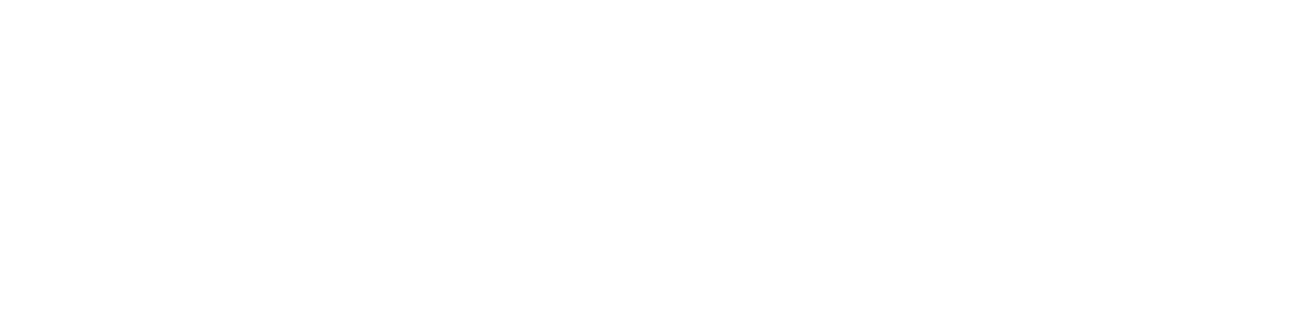
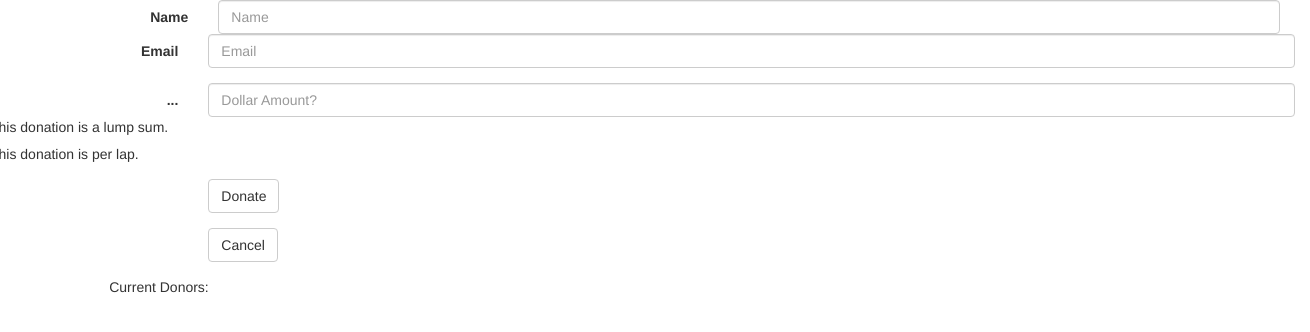
Before and after one commit to Megraohoh/iifeBS, a plain HTML site: page index.html in a window 1280 px wide. Shown: the whole page, 1310 px wide, since content can reach past the window. Drawn offline with nearby package versions, Linux system fonts and the light colour scheme.

Commit message:
laying down form, table, style

```diff
--- a/index.html
+++ b/index.html
@@ -1,22 +1,72 @@
 <!DOCTYPE html>
 <html>
 	<head>
-		<title>iife BOOTSSTRAP</title>
+		<title>Walk-A-Thon!!!</title>
 		<link rel="stylesheet" href="https://maxcdn.bootstrapcdn.com/bootstrap/3.3.7/css/bootstrap.min.css" integrity="sha384-BVYiiSIFeK1dGmJRAkycuHAHRg32OmUcww7on3RYdg4Va+PmSTsz/K68vbdEjh4u" crossorigin="anonymous">
 	<link rel="stylesheet" type="text/css" href="style.css">
 	</head>
 	<body>
 
-<!-- a form for user information submission -->
 
-<!-- the ability to select whether the donation will be a single amount or per lap -->
+		<form class="form-horizontal">
 
-<!-- a table to display each donor's submission information -->
+			 <div class="form-group">
+		    <label for="inputEmail3" class="col-sm-2 control-label">Name</label>
+		    <div class="col-sm-10">
+		      <input type="text" class="form-control" id="inputName" placeholder="Name">
+		    </div>
 
-<!-- a button labeled Donate to process the submission -->
+		  <div class="form-group">
+		    <label for="inputEmail3" class="col-sm-2 control-label">Email</label>
+		    <div class="col-sm-10">
+		      <input type="email" class="form-control" id="inputEmail3" placeholder="Email">
+		    </div>
+		  </div>
 
-<!-- a button labeled Cancel to clear the submission form -->
+		  <div class="form-group">
+		    <label for="" class="col-sm-2 control-label">...</label>
+		    <div class="col-sm-10">
+		      <input type="text" class="form-control" id="dollarAmount" placeholder="Dollar Amount?">
+		    </div>
 
+		    <div class="radio">
+			  <label>
+			    <input type="radio" name="optionsRadios" id="lumpSum" value="lumpSum">
+			    This donation is a lump sum.
+			  </label>
+			</div>
+
+			<div class="radio">
+			  <label>
+			    <input type="radio" name="optionsRadios" id="perLap" value="perLap">
+			    This donation is per lap.
+			  </label>
+			</div>
+		  </div>
+
+		  <div class="form-group">
+		    <div class="col-sm-offset-2 col-sm-10">
+		      <button type="submit" class="btn btn-default">Donate</button>
+		    </div>
+		  </div>
+
+		  <div class="form-group">
+		    <div class="col-sm-offset-2 col-sm-10">
+		      <button type="submit" class="btn btn-default">Cancel</button>
+		    </div>
+		  </div>
+
+		</form>
+
+		<div id="tableList" class="col-xs-12 col-sm-7 col-lg-7 col-lg-offset-1">
+			<div>Current Donors:</div>
+			<table class="table table-striped" id="donorTable">
+          	</table>
+        </div>
+
+	<script src="https://code.jquery.com/jquery-3.1.1.min.js" integrity="sha256-hVVnYaiADRTO2PzUGmuLJr8BLUSjGIZsDYGmIJLv2b8=" crossorigin="anonymous"></script>
+
+	<script src="https://maxcdn.bootstrapcdn.com/bootstrap/3.3.7/js/bootstrap.min.js" integrity="sha384-Tc5IQib027qvyjSMfHjOMaLkfuWVxZxUPnCJA7l2mCWNIpG9mGCD8wGNIcPD7Txa" crossorigin="anonymous"></script>
 
 	<script type="text/javascript"></script>
 	</body>
```
Also changed, not shown: style.css (+11 -0 lines), 1 other file.
